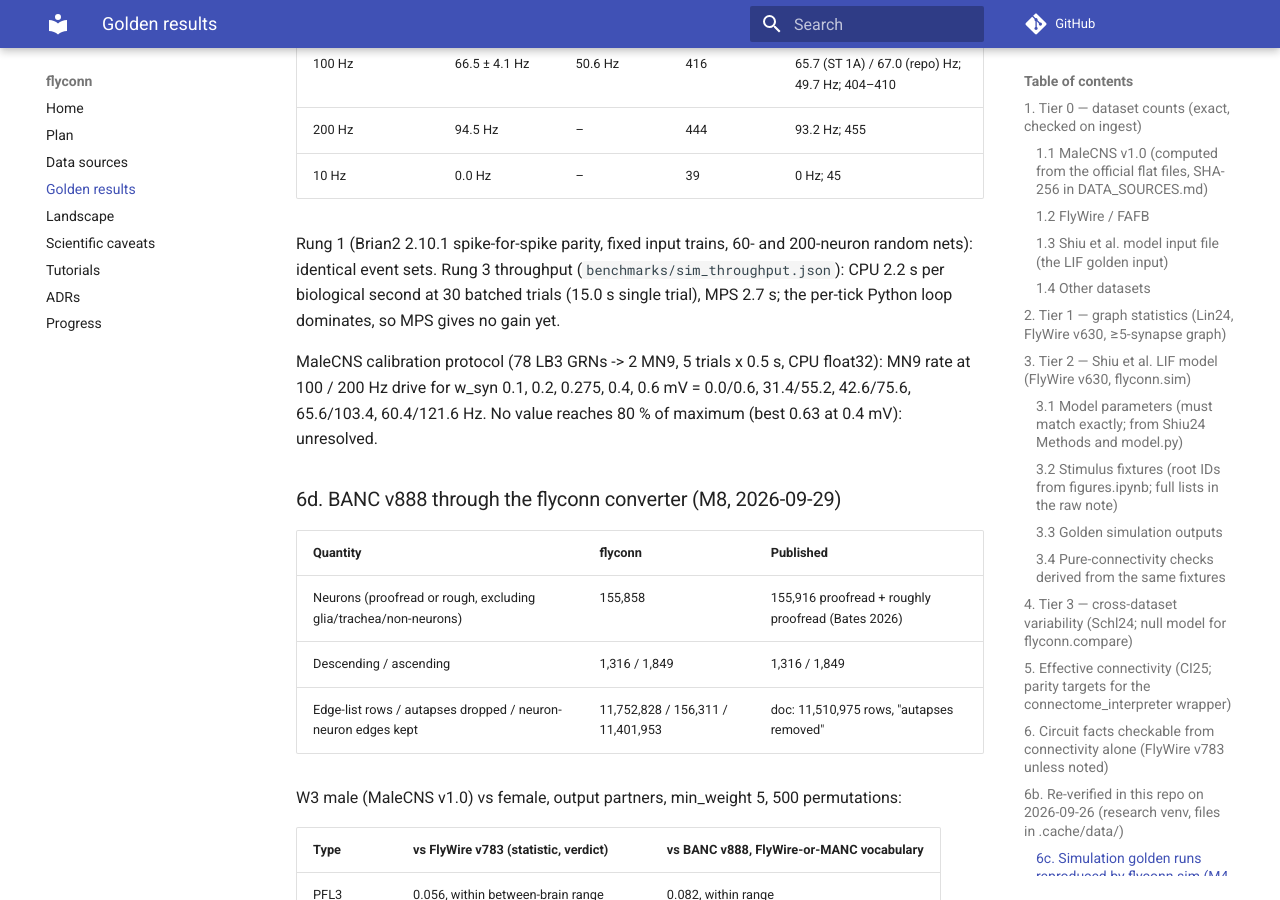
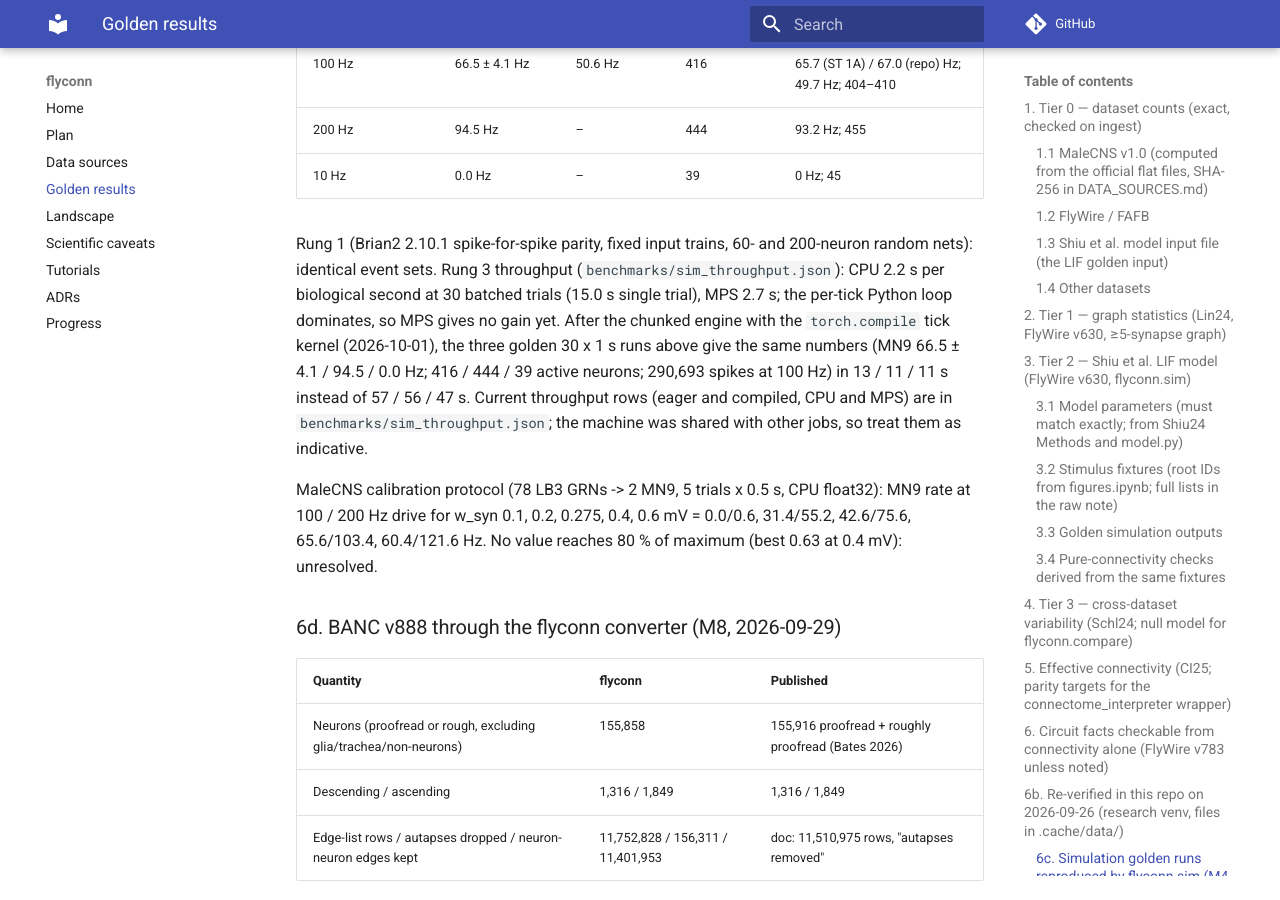
Before and after one commit to moiz-lakkadkutta/flyconn, an MkDocs documentation site: the page built from docs/GOLDEN_RESULTS.md, in a window 1280 px wide and 900 px high, scrolled down 15397 px. Built offline with MkDocs 1.6.1 and Material for MkDocs 9.7.7, drawn with Linux system fonts in a browser that asks for light colours; comment, search, counter and statistics services are not loaded.

Commit message:
docs(sim): rerun throughput benchmark; golden run timings after the engine speedup
Co-Authored-By: Claude Opus 5.5 <noreply@anthropic.com>
Claude-Session: https://claude.ai/code/session_0146ujhCdFL57yDjC7Thhn4c

```diff
--- a/docs/GOLDEN_RESULTS.md
+++ b/docs/GOLDEN_RESULTS.md
@@ -310,7 +310,7 @@ Shiu parquet as a separate, sim-only edge source.
 | 200 Hz | 94.5 Hz | – | 444 | 93.2 Hz; 455 |
 | 10 Hz | 0.0 Hz | – | 39 | 0 Hz; 45 |
 
-Rung 1 (Brian2 2.10.1 spike-for-spike parity, fixed input trains, 60- and 200-neuron random nets): identical event sets. Rung 3 throughput (`benchmarks/sim_throughput.json`): CPU 2.2 s per biological second at 30 batched trials (15.0 s single trial), MPS 2.7 s; the per-tick Python loop dominates, so MPS gives no gain yet.
+Rung 1 (Brian2 2.10.1 spike-for-spike parity, fixed input trains, 60- and 200-neuron random nets): identical event sets. Rung 3 throughput (`benchmarks/sim_throughput.json`): CPU 2.2 s per biological second at 30 batched trials (15.0 s single trial), MPS 2.7 s; the per-tick Python loop dominates, so MPS gives no gain yet. After the chunked engine with the `torch.compile` tick kernel (2026-10-01), the three golden 30 x 1 s runs above give the same numbers (MN9 66.5 ± 4.1 / 94.5 / 0.0 Hz; 416 / 444 / 39 active neurons; 290,693 spikes at 100 Hz) in 13 / 11 / 11 s instead of 57 / 56 / 47 s. Current throughput rows (eager and compiled, CPU and MPS) are in `benchmarks/sim_throughput.json`; the machine was shared with other jobs, so treat them as indicative.
 
 MaleCNS calibration protocol (78 LB3 GRNs -> 2 MN9, 5 trials x 0.5 s, CPU float32): MN9 rate at 100 / 200 Hz drive for w_syn 0.1, 0.2, 0.275, 0.4, 0.6 mV = 0.0/0.6, 31.4/55.2, 42.6/75.6, 65.6/103.4, 60.4/121.6 Hz. No value reaches 80 % of maximum (best 0.63 at 0.4 mV): unresolved.
 
```
Also changed, not shown: 1 other file.
